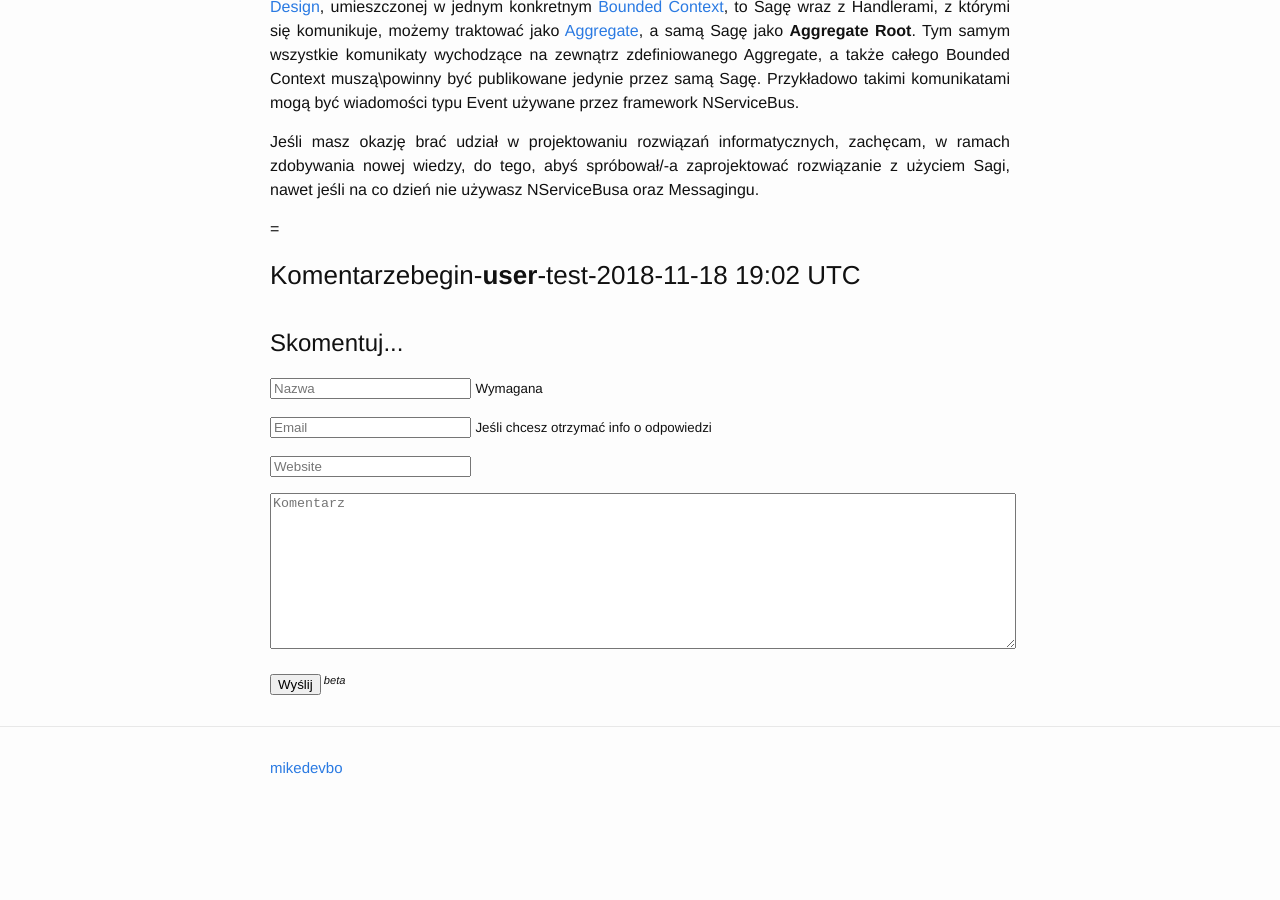
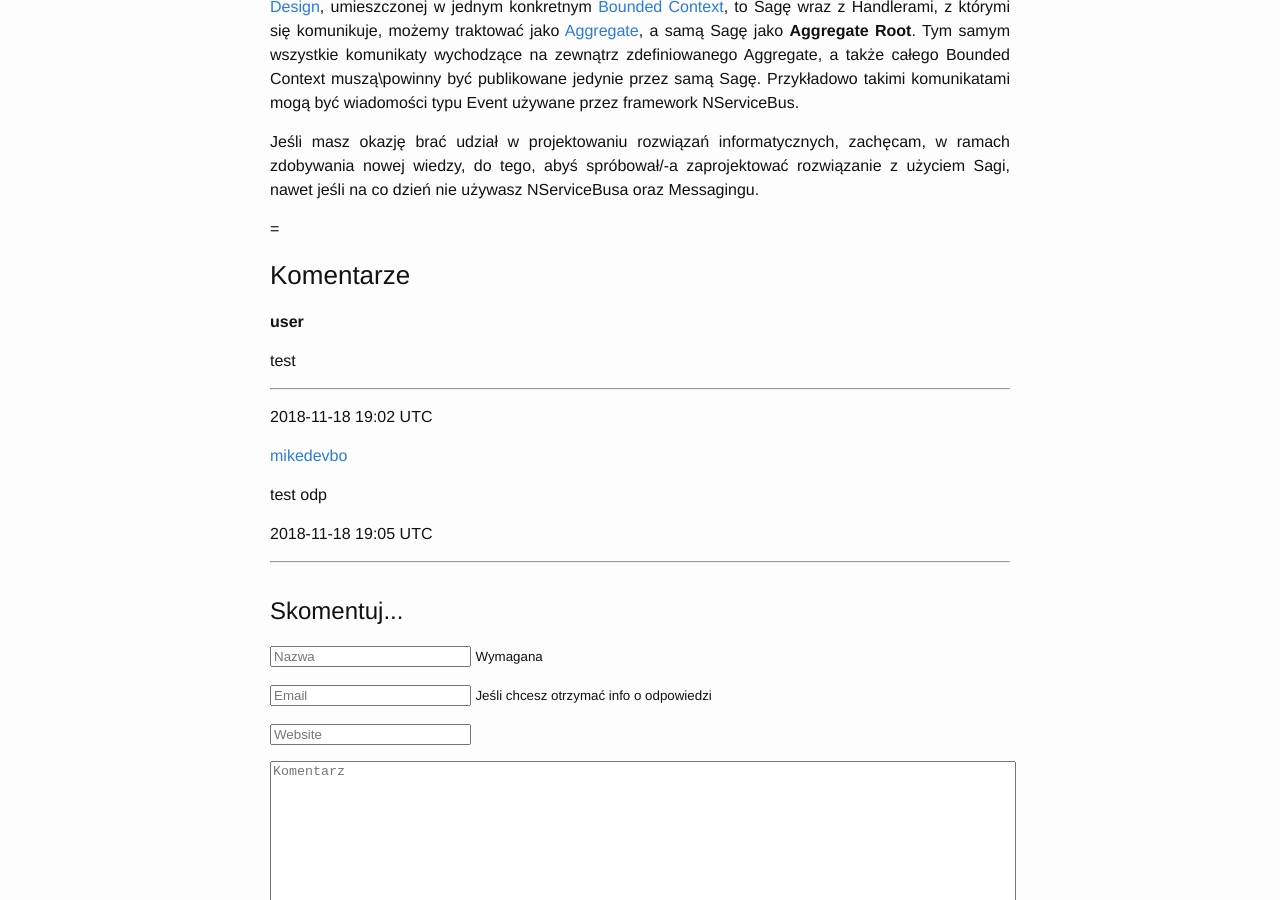
Before and after one commit to mikedevbo/mikedevbo.github.io, a Jekyll site: the page built from _posts/2018-09-30-nservicebus-saga-request-response-ddd-aggregate-root.md, in a window 1280 px wide and 900 px high, scrolled down 10570 px. Built offline with Jekyll 4.4.1, drawn with Linux system fonts in a browser that asks for light colours; before the commit the page ends 11409 px from its top, so only the background shows below that.

Commit message:
Update 2018-09-30-nservicebus-saga-request-response-ddd-aggregate-root.md

```diff
--- a/_posts/2018-09-30-nservicebus-saga-request-response-ddd-aggregate-root.md
+++ b/_posts/2018-09-30-nservicebus-saga-request-response-ddd-aggregate-root.md
@@ -429,4 +429,22 @@ Jeśli masz okazję brać udział w projektowaniu rozwiązań informatycznych, z
 
 {{ site.mark_post_as_end }}
 
-### {{ site.comments }}begin-**user**-test-2018-11-18 19:02 UTC
+### {{ site.comments }}
+
+**user**
+
+test
+
+---
+<p />
+
+2018-11-18 19:02 UTC
+
+[mikedevbo](https://ddtd.pl)
+
+test odp
+
+2018-11-18 19:05 UTC
+
+---
+<p />
```
